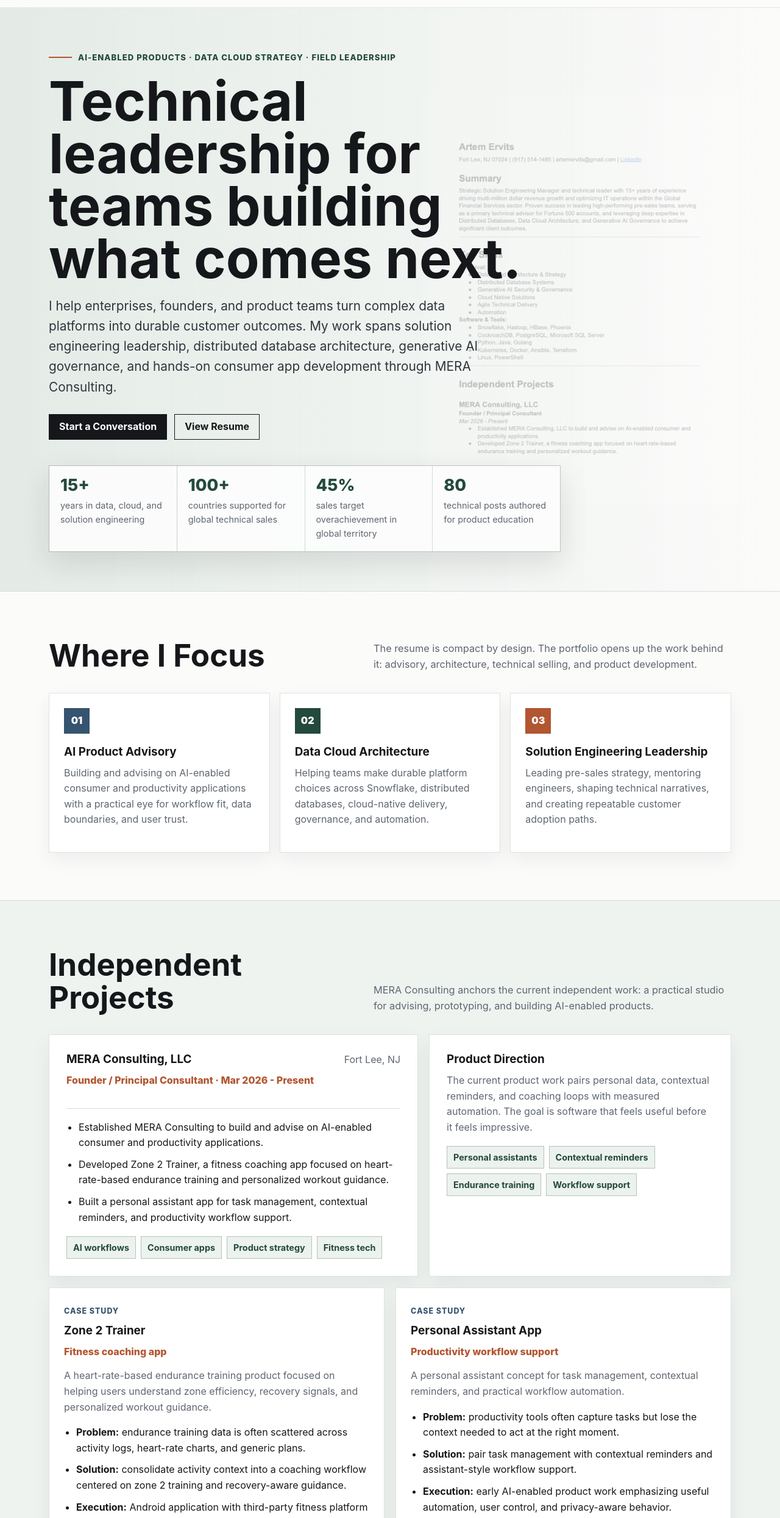
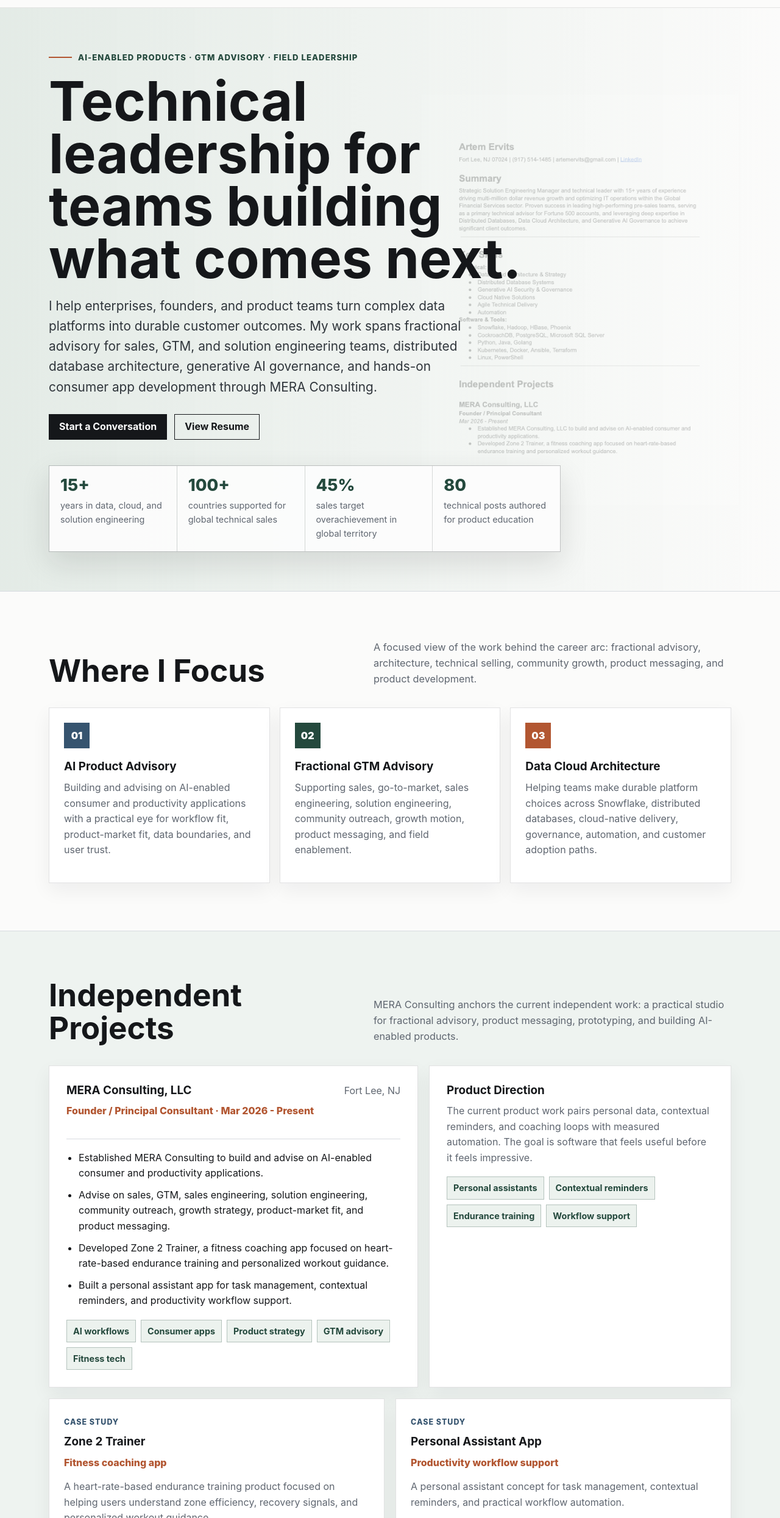
Before and after one commit to dbist/portfolio, a website: page index.html in a window 1280 px wide. Shown: the part 52-2541 px from the top of the page at 61% size. Drawn offline with Linux system fonts and the light colour scheme.

Commit message:
Polish advisory positioning copy

```diff
--- a/index.html
+++ b/index.html
@@ -3,8 +3,8 @@
 <head>
   <meta charset="utf-8">
   <meta name="viewport" content="width=device-width, initial-scale=1">
-  <title>Artem Ervits | Portfolio Inspired by Resume 060326</title>
-  <meta name="description" content="Portfolio for Artem Ervits, inspired by the June 3, 2026 resume PDF and focused on AI-enabled products, data cloud strategy, and solution engineering leadership.">
+  <title>Artem Ervits | AI Product and GTM Advisory</title>
+  <meta name="description" content="Portfolio for Artem Ervits, focused on AI-enabled products, data cloud strategy, GTM advisory, and solution engineering leadership.">
   <meta property="og:title" content="Artem Ervits | AI, Data Cloud, and Solution Engineering">
   <meta property="og:description" content="A portfolio for technical leadership, AI-enabled products, data cloud strategy, and solution engineering impact.">
   <meta property="og:type" content="website">
@@ -617,9 +617,9 @@
   <main id="top">
     <section class="hero" aria-labelledby="hero-title">
       <div class="hero-inner">
-        <p class="eyebrow">AI-enabled products · Data cloud strategy · Field leadership</p>
+        <p class="eyebrow">AI-enabled products · GTM advisory · Field leadership</p>
         <h1 id="hero-title">Technical leadership for teams building what comes next.</h1>
-        <p class="hero-copy">I help enterprises, founders, and product teams turn complex data platforms into durable customer outcomes. My work spans solution engineering leadership, distributed database architecture, generative AI governance, and hands-on consumer app development through MERA Consulting.</p>
+        <p class="hero-copy">I help enterprises, founders, and product teams turn complex data platforms into durable customer outcomes. My work spans fractional advisory for sales, GTM, and solution engineering teams, distributed database architecture, generative AI governance, and hands-on consumer app development through MERA Consulting.</p>
         <div class="hero-actions">
           <a class="button" href="mailto:artemervits@gmail.com">Start a Conversation</a>
           <a class="button secondary" href="assets/Artem%20Ervits%20-%20Resume%20-%20060326.pdf">View Resume</a>
@@ -649,23 +649,23 @@
       <div class="wrap">
         <div class="section-head">
           <h2 id="work-title">Where I Focus</h2>
-          <p>The resume is compact by design. The portfolio opens up the work behind it: advisory, architecture, technical selling, and product development.</p>
+          <p>A focused view of the work behind the career arc: fractional advisory, architecture, technical selling, community growth, product messaging, and product development.</p>
         </div>
         <div class="focus-grid">
           <article class="focus-card">
             <div class="icon" aria-hidden="true">01</div>
             <h3>AI Product Advisory</h3>
-            <p class="muted">Building and advising on AI-enabled consumer and productivity applications with a practical eye for workflow fit, data boundaries, and user trust.</p>
+            <p class="muted">Building and advising on AI-enabled consumer and productivity applications with a practical eye for workflow fit, product-market fit, data boundaries, and user trust.</p>
           </article>
           <article class="focus-card">
             <div class="icon" aria-hidden="true">02</div>
-            <h3>Data Cloud Architecture</h3>
-            <p class="muted">Helping teams make durable platform choices across Snowflake, distributed databases, cloud-native delivery, governance, and automation.</p>
+            <h3>Fractional GTM Advisory</h3>
+            <p class="muted">Supporting sales, go-to-market, sales engineering, solution engineering, community outreach, growth motion, product messaging, and field enablement.</p>
           </article>
           <article class="focus-card">
             <div class="icon" aria-hidden="true">03</div>
-            <h3>Solution Engineering Leadership</h3>
-            <p class="muted">Leading pre-sales strategy, mentoring engineers, shaping technical narratives, and creating repeatable customer adoption paths.</p>
+            <h3>Data Cloud Architecture</h3>
+            <p class="muted">Helping teams make durable platform choices across Snowflake, distributed databases, cloud-native delivery, governance, automation, and customer adoption paths.</p>
           </article>
         </div>
       </div>
@@ -675,7 +675,7 @@
       <div class="wrap">
         <div class="section-head">
           <h2 id="projects-title">Independent Projects</h2>
-          <p>MERA Consulting anchors the current independent work: a practical studio for advising, prototyping, and building AI-enabled products.</p>
+          <p>MERA Consulting anchors the current independent work: a practical studio for fractional advisory, product messaging, prototyping, and building AI-enabled products.</p>
         </div>
         <div class="project-grid">
           <article class="project-card">
@@ -688,6 +688,7 @@
             </div>
             <ul class="plain-list">
               <li>Established MERA Consulting to build and advise on AI-enabled consumer and productivity applications.</li>
+              <li>Advise on sales, GTM, sales engineering, solution engineering, community outreach, growth strategy, product-market fit, and product messaging.</li>
               <li>Developed Zone 2 Trainer, a fitness coaching app focused on heart-rate-based endurance training and personalized workout guidance.</li>
               <li>Built a personal assistant app for task management, contextual reminders, and productivity workflow support.</li>
             </ul>
@@ -695,6 +696,7 @@
               <li>AI workflows</li>
               <li>Consumer apps</li>
               <li>Product strategy</li>
+              <li>GTM advisory</li>
               <li>Fitness tech</li>
             </ul>
           </article>
@@ -803,13 +805,13 @@
       <div class="wrap">
         <div class="section-head">
           <h2 id="resume-title">Resume Snapshot</h2>
-          <p>A recruiter-friendly summary of the June 3, 2026 resume, with the full PDF available for download.</p>
+          <p>A recruiter-friendly summary of the current career story, with the full resume available for download.</p>
         </div>
         <div class="resume-grid">
           <article class="resume-card">
             <h3>Current Positioning</h3>
             <p class="muted">Founder and principal consultant at MERA Consulting, LLC, building and advising on AI-enabled consumer and productivity applications while continuing a senior solution engineering leadership arc.</p>
-            <a class="button secondary" href="assets/Artem%20Ervits%20-%20Resume%20-%20060326.pdf">Download Resume PDF</a>
+            <a class="button secondary" href="assets/Artem%20Ervits%20-%20Resume%20-%20060326.pdf">Download Resume</a>
           </article>
           <article class="resume-card">
             <h3>Resume Highlights</h3>
@@ -828,7 +830,7 @@
       <div class="wrap split">
         <div>
           <h2 id="skills-title">Skills and Signals</h2>
-          <p class="muted">The PDF’s strongest signal is breadth with depth: hands-on systems engineering, field credibility, and product-minded AI exploration.</p>
+          <p class="muted">The strongest signal is breadth with depth: hands-on systems engineering, field credibility, advisory range, and product-minded AI exploration.</p>
         </div>
         <div class="skills-panel">
           <article class="note-card">
@@ -891,7 +893,7 @@
   <footer>
     <div class="wrap">
       <span>Fort Lee, NJ · (917) 514-1485</span>
-      <span>Inspired by Artem Ervits - Resume - 060326.pdf.</span>
+      <span>AI product, GTM, data cloud, and solution engineering advisory.</span>
     </div>
   </footer>
 </body>
```
Also changed, not shown: scripts/check.mjs (+6 -2 lines).
